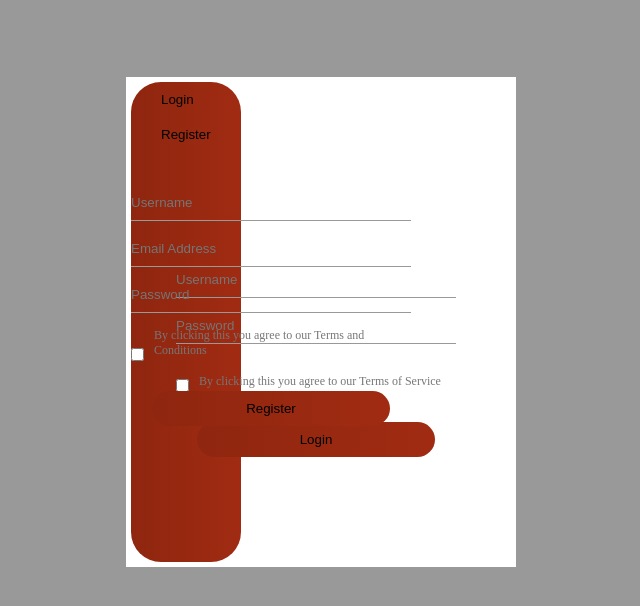
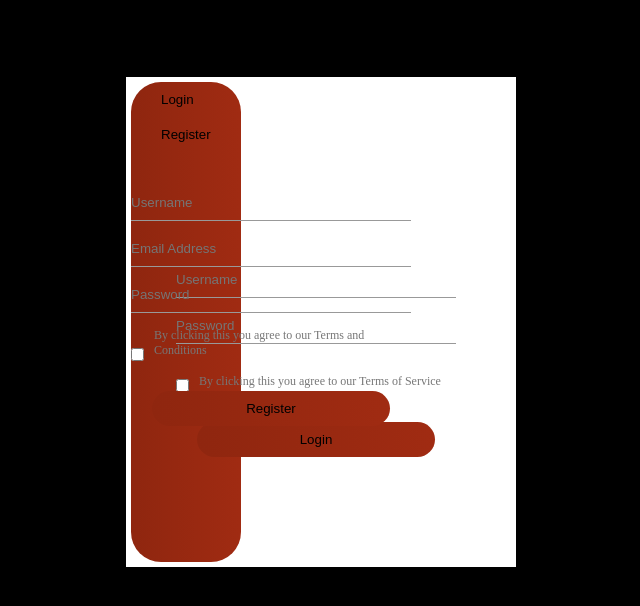
Before and after one commit to distray/Asteria, a plain HTML site: page test.html in a window 1280 px wide. Shown: the whole page, without its empty margins (319-959 px from the left). Drawn offline with Linux system fonts and the light colour scheme.

Commit message:
Update account.css

```diff
--- a/css/account.css
+++ b/css/account.css
@@ -5,7 +5,7 @@
 .hero{
     height: 100%;
     width: 100%;
-    background-image: linear-gradient(rgba(0,0,0,0.4),rgba(0,0,0,0.4));
+    background-color: #000;
     background-position: center;
     background-size: cover;
     position: absolute;
```
